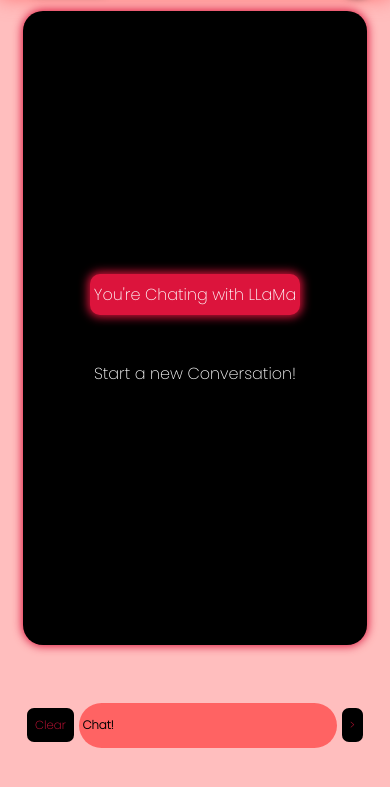
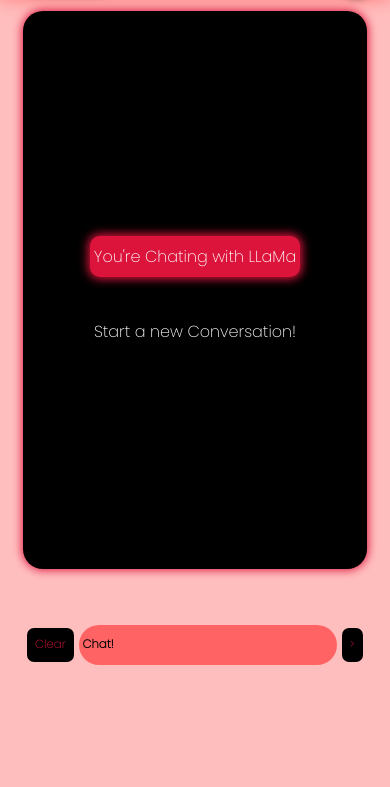
Before and after one commit to MeshachDev/Kaelu, a plain HTML site: page index.html in a window 390 px wide. Shown: the part 51-838 px from the top of the page. Drawn offline with Linux system fonts and the light colour scheme.

Commit message:
Update style.css

```diff
--- a/style.css
+++ b/style.css
@@ -274,6 +274,9 @@
   max-width: 100%;
 }
 
+.chat_box{
+  max-height: 80%;
+
 #bottom-bar-add-btn,
 #bottom-bar-send-btn{
   font-size: 3vw;
@@ -293,10 +296,6 @@
 }
 .user .iii{
 margin-left: auto;
-}
-
-body{
-  overflow-y: hidden;
 }
 
 }
```
